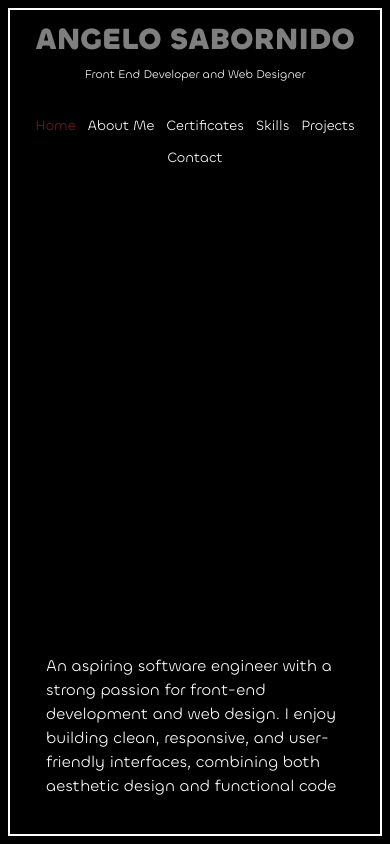
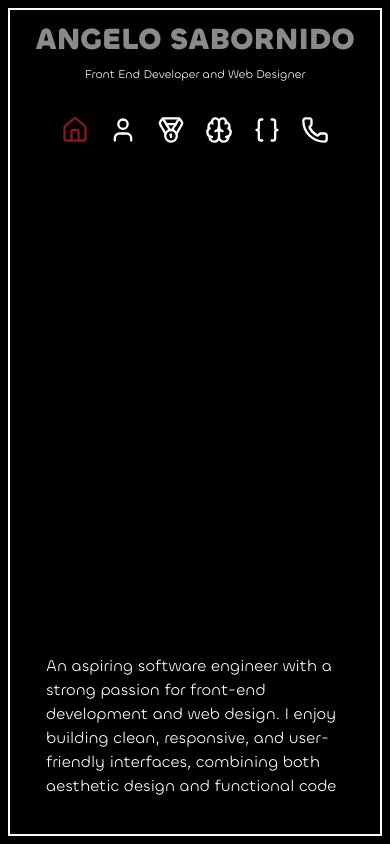
Before and after one commit to Gilooooo/Portfolio2025, a Next.js app: page / in a window 390 px wide. Built offline with nearby package versions, Linux system fonts and the light colour scheme.

Commit message:
Fixed Bug

```diff
--- a/package.json
+++ b/package.json
@@ -10,6 +10,7 @@
   },
   "dependencies": {
     "gsap": "^3.13.0",
+    "lucide-react": "^0.540.0",
     "matter-js": "^0.20.0",
     "next": "15.3.3",
     "react": "^19.0.0",
--- a/src/_Components/Certificates/Certificates.jsx
+++ b/src/_Components/Certificates/Certificates.jsx
@@ -17,7 +17,7 @@ export default function Certificates() {
     "Introduction to Visual Graphic Design",
     "Developing Designs for User Interface",
     "JavaScript for Beginners - The Complete introduction to JS",
-    "TailwindCSS from A to Z: Master TailwindCSS Quickly",
+    "TailwindCSS from A to Z: Master Tailwind CSS Quickly",
     "AMAZING | JavaScript Programming with Examples in One Day"
   ];
 
--- a/src/_Components/Contact/Contact.jsx
+++ b/src/_Components/Contact/Contact.jsx
@@ -1,7 +1,7 @@
 export default function Contact() {
   return (
     <div className="relative w-full h-full fadein">
-      <section className="flex flex-col absolute bottom-0 right-0 text-white p-4 gap-2">
+      <section className="flex flex-col absolute bottom-0 sm:right-0 left-0 text-white sm:p-4 gap-2">
         <a
           href="mailto:angelosabornido992@gmail.com"
           target="blank"
--- a/src/_Components/Loading.jsx
+++ b/src/_Components/Loading.jsx
@@ -7,7 +7,7 @@ export default function LoadingWrapper({ children }) {
   useEffect(() => {
     // Shorter delay for mobile devices
     const isMobile = window.innerWidth < 768;
-    const delay = isMobile ? 500 : 1000;
+    const delay = isMobile ? 300 : 1000;
 
     const timer = setTimeout(() => {
       setIsLoading(false);
@@ -18,7 +18,7 @@ export default function LoadingWrapper({ children }) {
 
   if (isLoading) {
     return (
-        <main className="h-screen flex justify-center items-center bg-black fadeout">
+        <main className="h-screen flex justify-center items-center bg-black">
             <span className="animate-pulse">Angelo Sabornido</span>
         </main>
     );
--- a/src/_Components/Projects/Projects.jsx
+++ b/src/_Components/Projects/Projects.jsx
@@ -1,4 +1,4 @@
-import { use, useState } from "react";
+import { useState } from "react";
 
 export default function Projects() {
   const [modalAppear, setModalAppear] = useState(false);
@@ -47,7 +47,7 @@ export default function Projects() {
           <div className="relative lg:max-w-4xl max-w-xl max-h-full p-4 flex flex-col justify-center items-center gap-2 bg-white rounded-2xl">
             <p className="text-center pt-9">{appear}</p>
             <a
-              className="bg-[#b8b8b8] py-1 px-3 text-center max-w-fit rounded-[6px] shine mb-4"
+              className="bg-[#e9e9e969] py-1 px-3 text-center max-w-fit rounded-[6px] shine-button mb-4"
               href={ProjectUrl[index]}
             >
               Try now
--- a/src/app/globals.css
+++ b/src/app/globals.css
@@ -62,7 +62,6 @@ body {
   }
 }
 
-
 .shine {
   background: linear-gradient(
     90deg,
@@ -86,3 +85,28 @@ body {
 
   }
 }
+
+.shine-button {
+  position: relative;
+  overflow: hidden;
+}
+.shine-button::before{
+  content: ' ';
+  position: absolute;
+  background: linear-gradient(90deg, transparent, rgba(58, 58, 58, 0.301), transparent);
+  top: 0;
+  right: 100%;
+  width: 100%;
+  height: 100%;
+  animation: shining 2s ease-in-out infinite;
+  animation-delay: 3s;
+  transform: skewX(25deg);
+}
+
+@keyframes shining {
+  from{
+    right: 100%;
+  }to{
+    right: -100%;
+  }
+}
--- a/src/app/page.js
+++ b/src/app/page.js
@@ -8,6 +8,7 @@ import Skills from "@/_Components/Skills/Skills";
 import { useState, useEffect, useRef } from "react";
 import { gsap } from "gsap";
 import { ScrambleTextPlugin } from "gsap/ScrambleTextPlugin";
+import { Braces, Brain, House, Medal, Phone, User } from "lucide-react";
 
 gsap.registerPlugin(ScrambleTextPlugin);
 
@@ -76,7 +77,7 @@ export default function Hero() {
         </div>
 
         <nav>
-          <ul className="flex flex-wrap justify-center items-center sm:gap-4 gap-3 text-white">
+          <ul className="flex flex-wrap justify-center items-center sm:gap-4 gap-5 text-white relative">
             {[
               ["home", "Home"],
               ["about", "About Me"],
@@ -85,7 +86,7 @@ export default function Hero() {
               ["projects", "Projects"],
               ["contact", "Contact"],
             ].map(([key, label]) => (
-              <li key={key} className="sm:text-lg text-sm">
+              <li key={key} className="sm:text-lg text-sm sm:block hidden">
                 {activeSection == key ? (
                   <button className="text-red-500 animate-pulse transition-colors">{label}</button>
                 ) : (
@@ -94,6 +95,27 @@ export default function Hero() {
                     className="hover:text-red-400 transition-colors duration-200"
                   >
                     {label}
+                  </button>
+                )}
+              </li>
+            ))}
+            {[
+              ["home", House],
+              ["about", User],
+              ["certificates", Medal],
+              ["skills", Brain],
+              ["projects", Braces],
+              ["contact", Phone],
+            ].map(([key, Icons]) => (
+              <li key={key} className="sm:text-lg text-sm sm:hidden">
+                {activeSection == key ? (
+                  <button className="text-red-500 animate-pulse transition-color"><Icons size={28} /></button>
+                ) : (
+                  <button
+                    onClick={() => setActiveSection(key)}
+                    className="hover:text-red-400 transition-colors duration-200"
+                  >
+                    <Icons size={28} />
                   </button>
                 )}
               </li>
```
Also changed, not shown: 1 other file (tests, documents, lock files or other folders).
